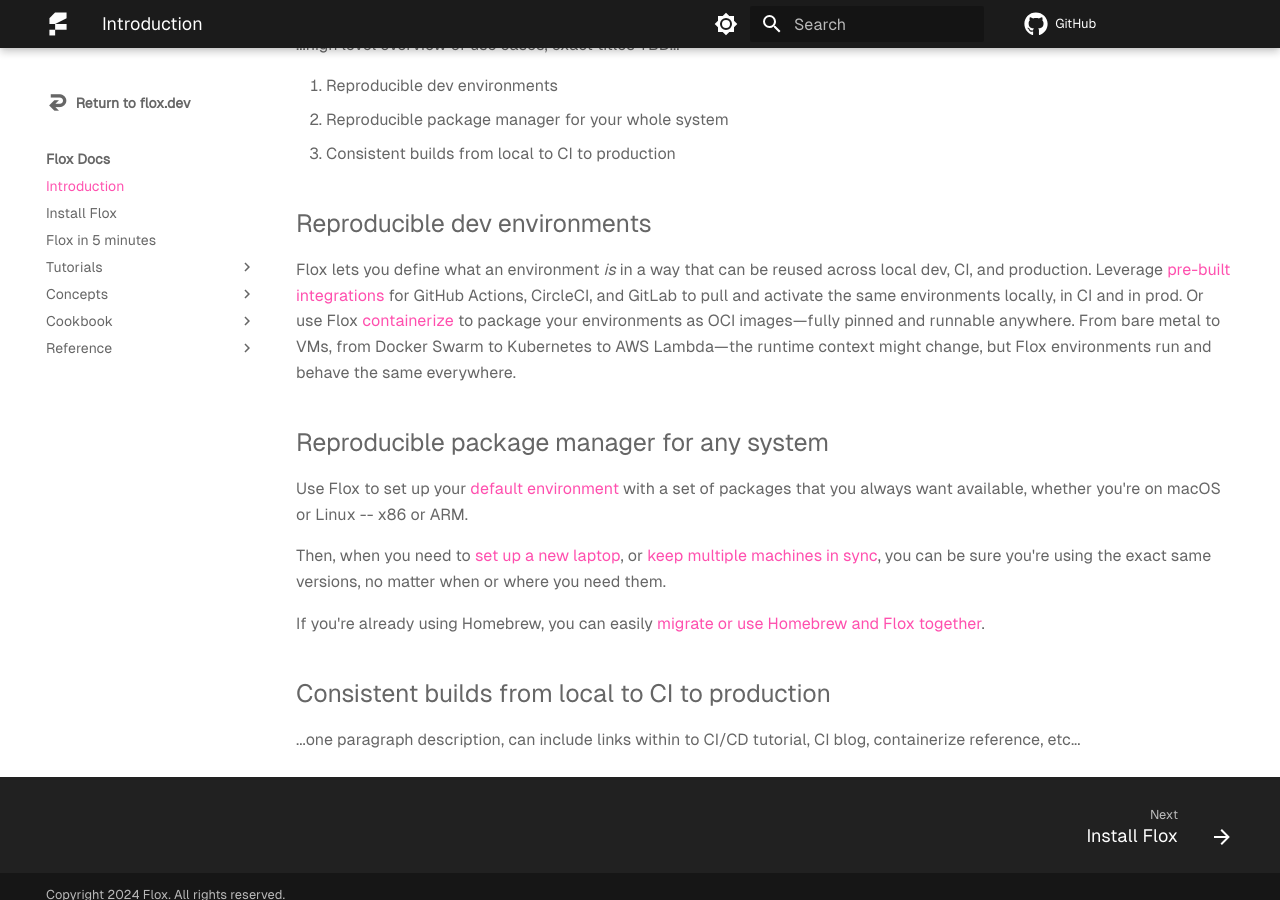
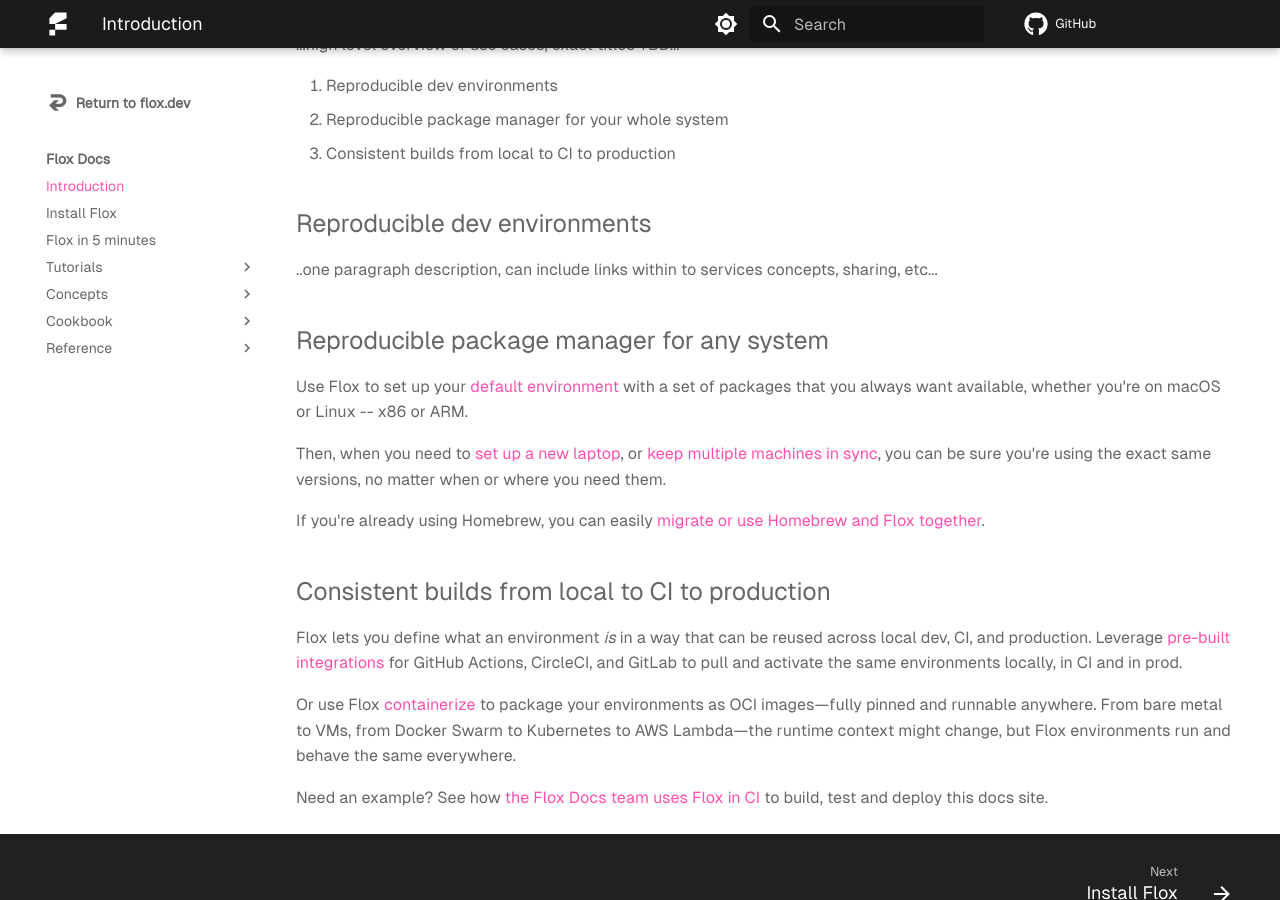
Before and after one commit to flox/floxdocs, an MkDocs documentation site: the page built from docs/index.md, in a window 1280 px wide and 900 px high, scrolled down 1341 px. Built offline with MkDocs 1.6.1 and Material for MkDocs 9.7.7, drawn with Linux system fonts in a browser that asks for light colours; plug-ins that fetch from the network failed and are left out; comment, search, counter and statistics services are not loaded; some of the changed lines change nothing that is shown; some of the changed text lies outside the part shown.

Commit message:
Move CI content, update Nix getting started

```diff
--- a/docs/index.md
+++ b/docs/index.md
@@ -47,11 +47,11 @@
 
     [:octicons-arrow-right-24: Search packages in FloxHub][floxhub_packages]{:target="_blank"}
 
--   :material-nix:{ .lg .middle } __Already installed Nix? Start here__
+-   :material-nix:{ .lg .middle } __Already using Nix? Start here__
 
     ---
 
-    ...Flox / Nix connection...
+    Flox makes the power of Nix more accessible for your team, and maybe for you too
 
     [:octicons-arrow-right-24: Install Flox with flakes or profiles](install-flox.md?h=nix#__tabbed_1_6){:target="_blank"}
 
@@ -92,7 +92,8 @@
 
 ## Reproducible dev environments
 
-Flox lets you define what an environment _is_ in a way that can be reused across local dev, CI, and production. Leverage [pre-built integrations](https://flox.dev/docs/tutorials/ci-cd/?h=ci) for GitHub Actions, CircleCI, and GitLab to pull and activate the same environments locally, in CI and in prod. Or use Flox [containerize](https://flox.dev/docs/reference/command-reference/flox-containerize/?h=containerize) to package your environments as OCI images—fully pinned and runnable anywhere. From bare metal to VMs, from Docker Swarm to Kubernetes to AWS Lambda—the runtime context might change, but Flox environments run and behave the same everywhere.
+..one paragraph description, can include links within to services concepts, sharing, etc...
+
 
 ## Reproducible package manager for any system
 
@@ -109,9 +110,13 @@
 
 ## Consistent builds from local to CI to production
 
-...one paragraph description, can include links within to CI/CD tutorial, CI blog, containerize reference, etc...
+Flox lets you define what an environment _is_ in a way that can be reused across local dev, CI, and production.
+Leverage [pre-built integrations](https://flox.dev/docs/tutorials/ci-cd/?h=ci) for GitHub Actions, CircleCI, and GitLab to pull and activate the same environments locally, in CI and in prod.
 
+Or use Flox [containerize](https://flox.dev/docs/reference/command-reference/flox-containerize/?h=containerize) to package your environments as OCI images—fully pinned and runnable anywhere.
+From bare metal to VMs, from Docker Swarm to Kubernetes to AWS Lambda—the runtime context might change, but Flox environments run and behave the same everywhere.
 
+Need an example? See how [the Flox Docs team uses Flox in CI](https://flox.dev/blog/integrating-flox-with-ci-for-consistent-reproducible-dev-environments/) to build, test and deploy this docs site.
 
 
 [install_flox]: ./install-flox.md
```
